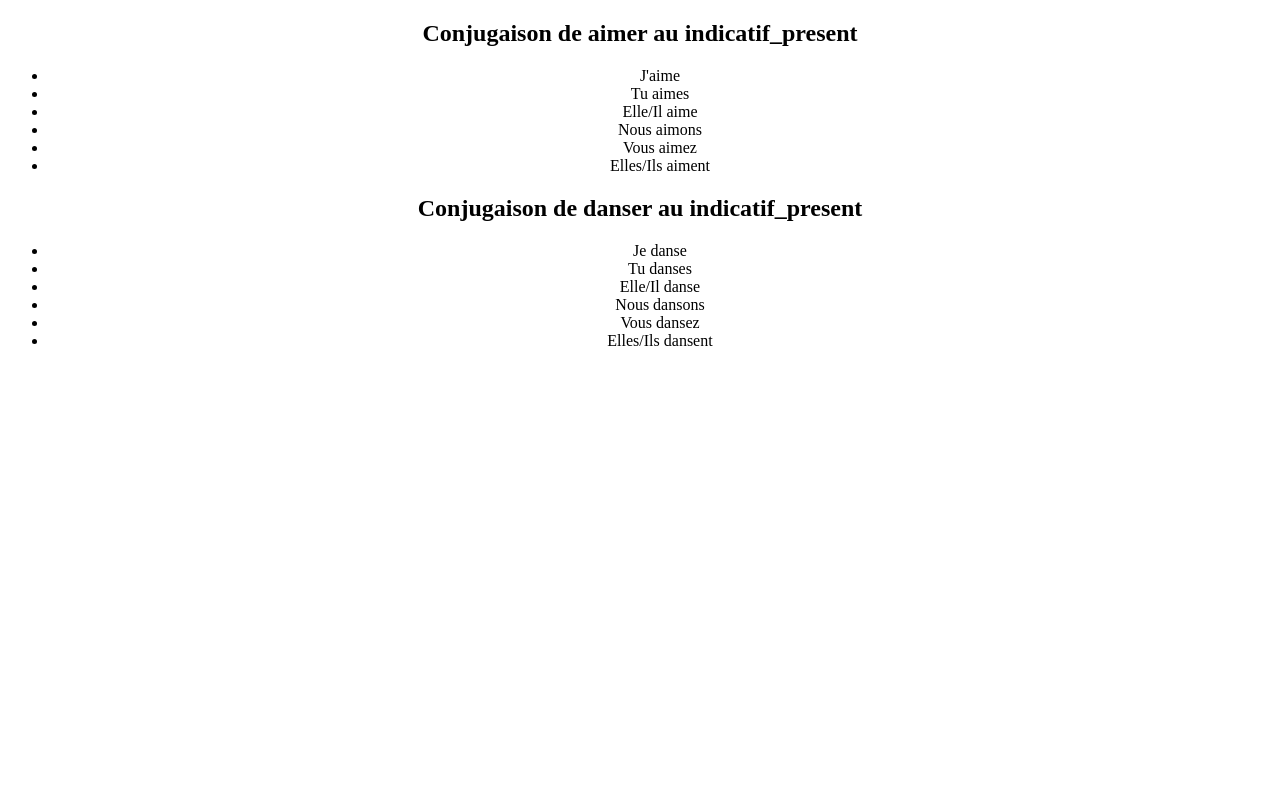
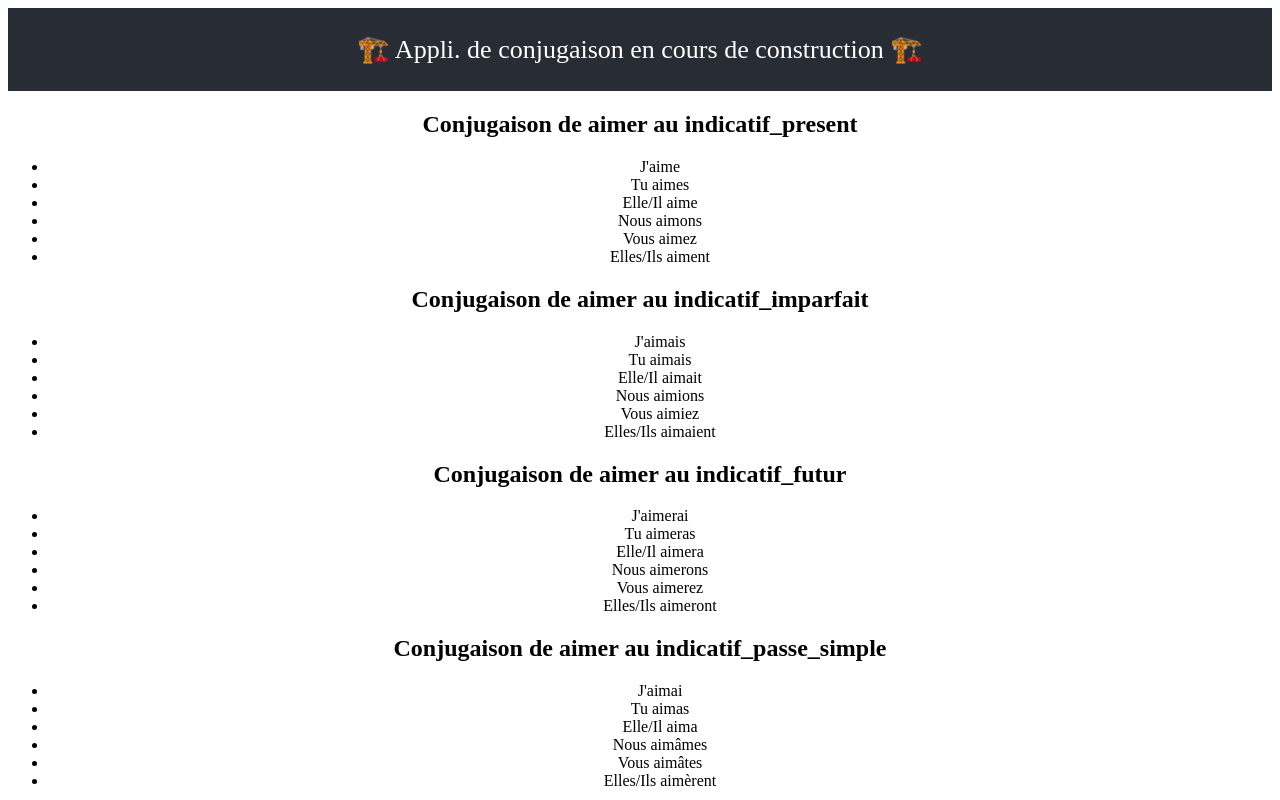
Before and after one commit to mikeleyeti/conjugator, a React (Create React App) app: page / in a window 1280 px wide. Shown: the top 800 px of the page. Built offline with nearby package versions, Linux system fonts and the light colour scheme.

Commit message:
Temps reformatés ss forme de dico + MAJ affichage

```diff
--- a/src/components/App.js
+++ b/src/components/App.js
@@ -4,17 +4,19 @@ import { useState } from 'react'
 
 function App() {
   const [verbe, updateVerbe] = useState('aimer')
-  const [temps, updateTemps] = useState('indicatif_present')
+  // tempsAffichés est un dictionnaire dont les clés sont les temps dispo. et les valeurs des booléens décidant de l'affichage
+  const [tempsAffichés , updateTempsAffichés] = useState({'indicatif_present' : true,'indicatif_imparfait':false,'indicatif_futur':false,'indicatif_passe_simple':false,'conditionnel_present':false,'subjontif_present':false,'subjontif_imparfait':false,'imperatif_present':false})
+  // const [temps, updateTemps] = useState('indicatif_present')
 
   return (
     <div className="App">
-      {/* <header className="App-header">
+      <header className="App-header">
         <p>
         🏗️ Appli. de conjugaison en cours de construction 🏗️
         </p>
-      </header> */}
-      <Conjug verbe={verbe} updateVerbe={updateVerbe} temps={temps} updateTemps = {updateTemps}/>
-      <Conjug verbe="danser" updateVerbe={updateVerbe} temps={temps} updateTemps = {updateTemps}/>
+      </header>
+      {Object.entries(tempsAffichés).map( ([cle,valeur]) => (<Conjug verbe={verbe} key={cle+':'+verbe} updateVerbe={updateVerbe} temps={cle} updateTempsAffichés = {updateTempsAffichés}/>) )}
+      {/* <Conjug verbe="être"  updateVerbe={updateVerbe} temps={temps} updateTemps = {updateTemps}/> */}
     </div>
   );
 }
--- a/src/components/Conjugator.js
+++ b/src/components/Conjugator.js
@@ -3,7 +3,7 @@ import { listeVerbes,conjuguer,conjuguerAvecPronom } from "../scripts/conjuguer"
 // Temps disponibles :
 // const liste_temps = ['indicatif_present','indicatif_imparfait','indicatif_futur','indicatif_passe_simple','conditionnel_present','subjontif_present','subjontif_imparfait','imperatif_present' ]
 
-function Conjug({verbe , updateVerbe , temps , updateTemps}) {
+function Conjug({verbe , updateVerbe , temps , updateTempsAffiché}) {
 
   const liste_verbes = listeVerbes();
   // Détermine l'index du verbe dans la liste des "objets" verbes
--- a/src/styles/App.css
+++ b/src/styles/App.css
@@ -15,7 +15,7 @@
 
 .App-header {
   background-color: #282c34;
-  min-height: 100vh;
+  /* min-height: 100vh; */
   display: flex;
   flex-direction: column;
   align-items: center;
```
Also changed, not shown: src/components/ChoixTemps.js (added, +9 -0 lines).
